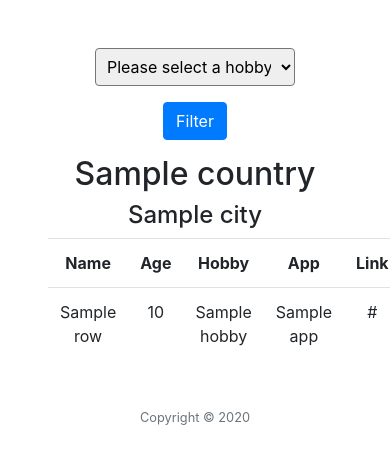
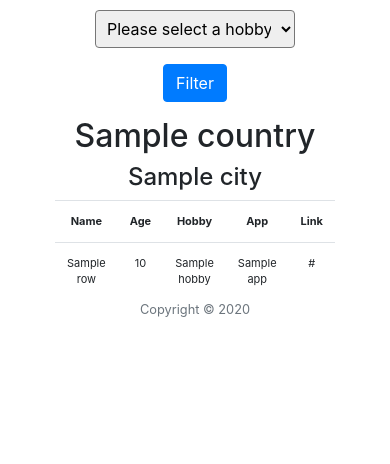
Before and after one commit to luka-alkafiri/Hobbibi, a Flask app: template templates/search.html in a window 390 px wide. Shown: the part 76-540 px from the top of the page. Run offline with Flask 2, Linux system fonts and the light colour scheme; the template is opened without the code that fills it: most values are stand-ins (such as "Sample title", 1, 10 or a date in 2020); some libraries are stand-ins or nearby versions.

Commit message:
css table width

```diff
--- a/static/style.css
+++ b/static/style.css
@@ -1,3 +1,4 @@
+
 nav .navbar-brand
 {
     /* size for brand */
@@ -23,6 +24,7 @@ main .form-control
 
 main
 {
+    margin-top: 10px;
     /* scroll horizontally as needed */
     overflow-x: auto;
 
@@ -56,3 +58,11 @@ main .table{
     width: 60%;
     margin: 0 auto;
 }
+
+@media only screen and (max-width: 600px){
+    main .table{
+        font-size: 11px;
+        margin: 0 auto;
+    }
+
+}
--- a/templates/layout.html
+++ b/templates/layout.html
@@ -36,7 +36,7 @@
                 {% endif %}
             </div>
         </nav>
-        <main class="container p-5">
+        <main class="">
             {% block main %}{% endblock %}
         </main>
         <footer class="small text-center text-muted">
--- a/templates/search.html
+++ b/templates/search.html
@@ -19,6 +19,7 @@
     <h2>{{ country }}</h2>
     <h4>{{ city }}</h4>
     </div>
+    <div>
     <table class="table">
         <tr>
             <th>Name</th>
@@ -37,4 +38,5 @@
             </tr>
         {% endfor %}
     </table>
+</div>
 {% endblock %}
```
